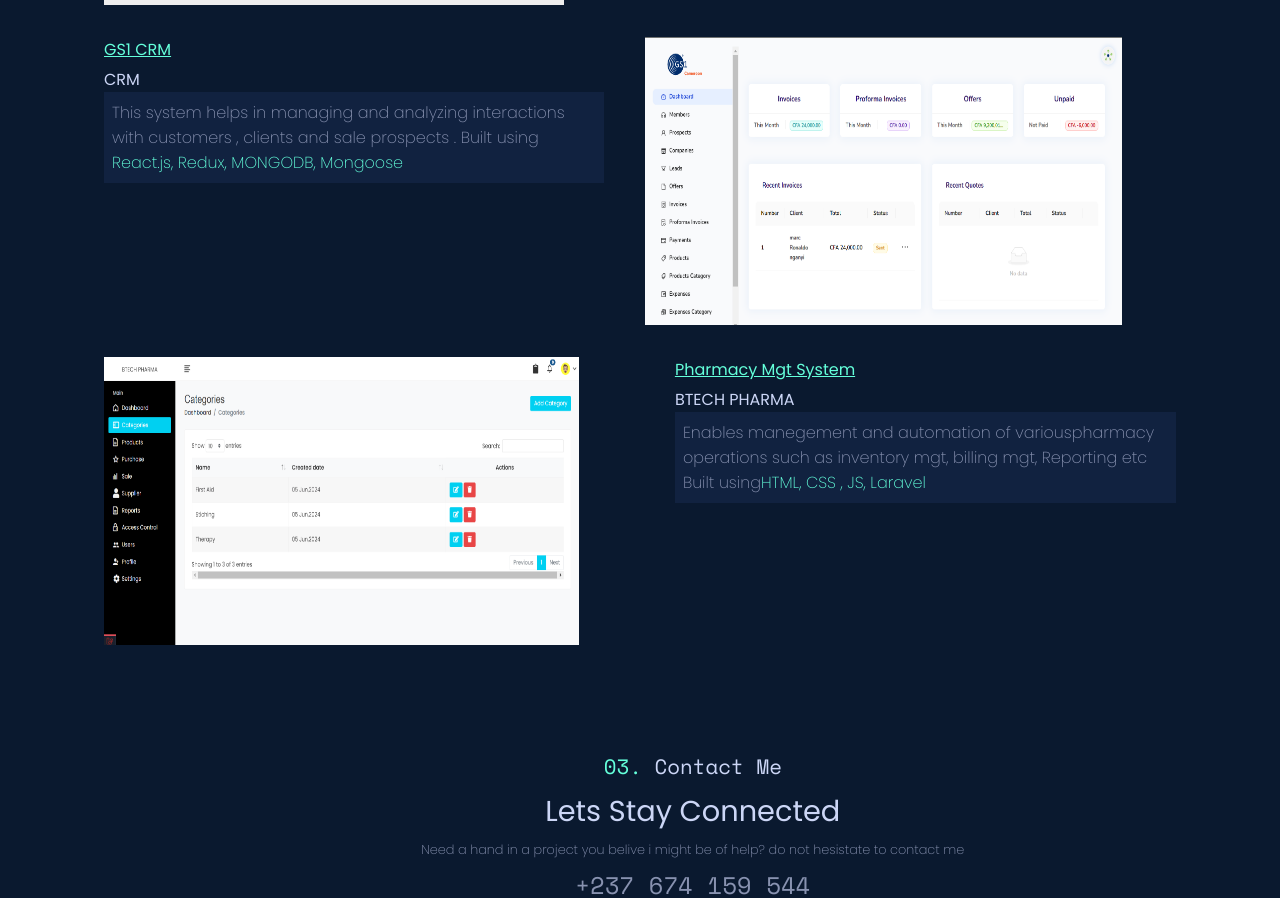
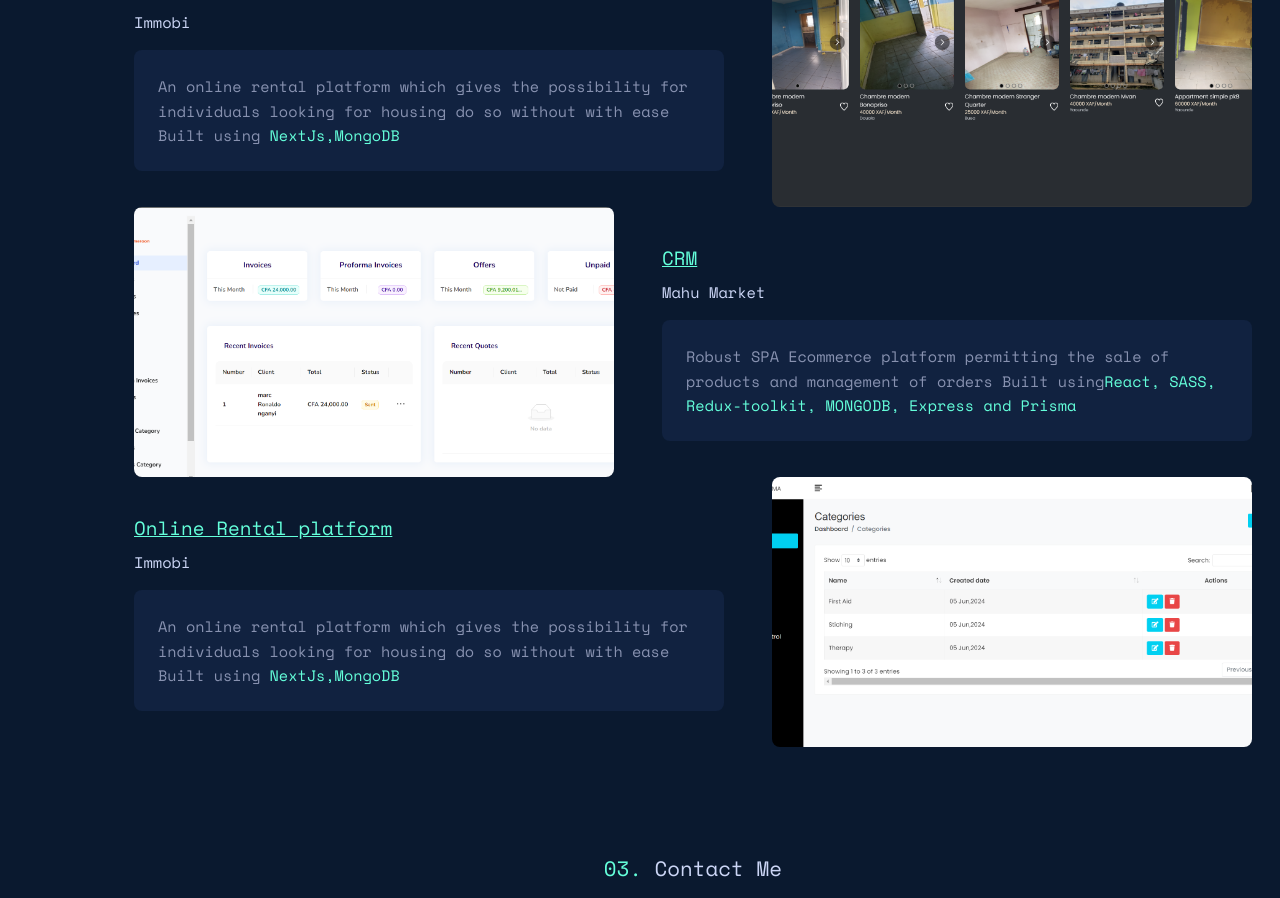
Before and after one commit to Marc-xml/Xama_Tech, a React (Vite) app in the folder Xama_Tech/: page / in a window 1280 px wide. Shown: the part 1880-2778 px from the top of the page. Built offline with nearby package versions, Linux system fonts and the light colour scheme.

Commit message:
modified layout

```diff
--- a/Xama_Tech/src/App.jsx
+++ b/Xama_Tech/src/App.jsx
@@ -137,7 +137,7 @@
 
           <div className='contact-info'>
           <span className="email">marcronaldonganyi@gmail.com</span>
-          <span class="vertical-line"></span>
+          <span className="vertical-line"></span>
 
           </div>
 
--- a/Xama_Tech/src/components/Contact/Contact.jsx
+++ b/Xama_Tech/src/components/Contact/Contact.jsx
@@ -1,6 +1,8 @@
-import React from 'react'
+import React, { useState } from 'react'
 import "./Contact.scss"
 import { motion } from 'framer-motion';
+import { FaPaperPlane, FaWhatsapp, FaGithub, FaLinkedin, FaTwitter } from 'react-icons/fa';
+
 const container = {
   hidden: { opacity: 1, scale: 0 },
   visible: {
@@ -18,26 +20,60 @@
   visible: {
     y: 0,
     opacity: 1
-    },
-
+  }
 };
 
 const Contact = () => {
+  const [message, setMessage] = useState('');
+
+  const handleSubmit = (e) => {
+    e.preventDefault();
+    // Replace this number with your WhatsApp number
+    const whatsappNumber = '237674159544';
+    const whatsappUrl = `https://wa.me/${whatsappNumber}?text=${encodeURIComponent(message)}`;
+    window.open(whatsappUrl, '_blank');
+  };
+
   return (
     <motion.div
       variants={container}
       initial="hidden"
       whileInView="visible"
-    className='contact'>
+      className='contact'
+    >
       <motion.span variants={item} className='title'>
         <span className='title-number'>03. </span>Contact Me
       </motion.span>
-      <motion.span variants={item} className='sub-title'>Lets Stay Connected</motion.span>
-      <motion.div variants={item} className='content'>
-        Need a hand in a project you belive i might be of help? do not hesistate to contact me
+      <motion.span variants={item} className='sub-title'>Let's Stay Connected</motion.span>
+
+      <motion.form variants={item} className='contact-form' onSubmit={handleSubmit}>
+        <div className='input-container'>
+          <input
+            type="text"
+            value={message}
+            onChange={(e) => setMessage(e.target.value)}
+            placeholder="Type your message here..."
+          />
+          <button type="submit">
+            <FaPaperPlane /> Send on WhatsApp
+          </button>
+        </div>
+      </motion.form>
+
+      <motion.div variants={item} className='social-links'>
+        <a href="https://github.com/yourusername" target="_blank" rel="noopener noreferrer">
+          <FaGithub />
+        </a>
+        <a href="https://linkedin.com/in/yourusername" target="_blank" rel="noopener noreferrer">
+          <FaLinkedin />
+        </a>
+        <a href="https://twitter.com/yourusername" target="_blank" rel="noopener noreferrer">
+          <FaTwitter />
+        </a>
+        <a href="https://wa.me/237674159544" target="_blank" rel="noopener noreferrer">
+          <FaWhatsapp />
+        </a>
       </motion.div>
-      {/* <button disabled={true}>Send a Message </button> */}
-    <div style={{fontSize:"1.5rem"}}>  +237 674 159 544 </div>
     </motion.div>
   )
 }
--- a/Xama_Tech/src/components/Footer/Footer.jsx
+++ b/Xama_Tech/src/components/Footer/Footer.jsx
@@ -4,7 +4,7 @@
   return (
     <div className='foot'>
 
-    <svg xmlns="http://www.w3.org/2000/svg" viewBox="0 0 1440 320"><path fill="#64FFDA" fill-opacity="1" d="M0,128L48,117.3C96,107,192,85,288,106.7C384,128,480,192,576,202.7C672,213,768,171,864,176C960,181,1056,235,1152,218.7C1248,203,1344,117,1392,74.7L1440,32L1440,320L1392,320C1344,320,1248,320,1152,320C1056,320,960,320,864,320C768,320,672,320,576,320C480,320,384,320,288,320C192,320,96,320,48,320L0,320Z"></path></svg>
+    <svg xmlns="http://www.w3.org/2000/svg" viewBox="0 0 1440 320"><path fill="#64FFDA" fillOpacity="1" d="M0,128L48,117.3C96,107,192,85,288,106.7C384,128,480,192,576,202.7C672,213,768,171,864,176C960,181,1056,235,1152,218.7C1248,203,1344,117,1392,74.7L1440,32L1440,320L1392,320C1344,320,1248,320,1152,320C1056,320,960,320,864,320C768,320,672,320,576,320C480,320,384,320,288,320C192,320,96,320,48,320L0,320Z"></path></svg>
 
     </div>
   )
--- a/Xama_Tech/src/components/Works/Works.jsx
+++ b/Xama_Tech/src/components/Works/Works.jsx
@@ -39,7 +39,7 @@
      whileInView="visible"
      className='work-content revert '>
      <motion.div variants={item} className='square inverse'>
-     <img src={"/banking.png"} alt="" srcset="" />
+     <img src={"/banking.png"} alt="Banking System Screenshot" />
      </motion.div>
 
      <motion.div
@@ -65,7 +65,7 @@
      whileInView="visible"
      className='work-content'>
      <motion.div variants={item} className='square'>
-     <img src={"/mayu.png"} alt="" srcset="" />
+     <img src={"/mayu1.png"} alt="Ecommerce Website Screenshot" />
      </motion.div>
      <motion.div
      variants={container}
@@ -73,7 +73,7 @@
      whileInView="visible"
      className='inside-content'>
      <motion.div variants={item} className='name'>
-       <span className='content-title'><a href="https://github.com/NdipEstaban/Grace/tree/client" style={{color:'inherit'}}>Ecommerce website </a></span>
+       <span className='content-title'><a href="https://mayu-market.onrender.com/" style={{color:'inherit'}}>Ecommerce website </a></span>
        <span className='content-name'>Mahu Market</span>
 
      </motion.div>
@@ -83,31 +83,56 @@
            </motion.div>
      </motion.div>
      </motion.div>
+
      <motion.div
      variants={container}
      initial="hidden"
      whileInView="visible"
      className='work-content revert '>
      <motion.div variants={item} className='square inverse'>
-     <img src={"/erp.png"} alt="" srcset="" />
+     <img src={"/imombi.png"} alt="Online Rental Platform Screenshot" />
+     </motion.div>
+
+     <motion.div
+     variants={container}
+     initial="hidden"
+     whileInView="visible"
+     className='inside-content'>
+     <motion.div variants={item} className='name'>
+       <span className='content-title'> <a href="https://immobi-sa.vercel.app/" style={{color:'inherit'}}>Online Rental platform </a></span>
+       <span className='content-name'>Immobi</span>
+
+     </motion.div>
+     <motion.div variants={item} className='square-1'>
+An online rental platform which gives the possibility for individuals looking for housing do so without with ease
+               Built using<span> NextJs,MongoDB</span>
+           </motion.div>
+     </motion.div>
      </motion.div>
      <motion.div
      variants={container}
      initial="hidden"
      whileInView="visible"
-     className='inside-content revert'>
+     className='work-content'>
+     <motion.div variants={item} className='square'>
+     <img src={"/erp.png"} alt="Ecommerce Website Screenshot" />
+     </motion.div>
+     <motion.div
+     variants={container}
+     initial="hidden"
+     whileInView="visible"
+     className='inside-content'>
      <motion.div variants={item} className='name'>
-       <span className='content-title'><a href="https://github.com/Marc-xml/GS1-CRM/tree/master" style={{color:'inherit'}}>GS1 CRM </a></span>
-       <span className='content-name'>CRM</span>
+       <span className='content-title'><a href="https://gs1-crm.onrender.com" style={{color:'inherit'}}>CRM </a></span>
+       <span className='content-name'>Mahu Market</span>
 
      </motion.div>
      <motion.div variants={item} className='square-1'>
-                This system helps in managing and analyzing interactions  with customers , clients and sale prospects .
-              Built using<span> React.js, Redux, MONGODB, Mongoose</span>
+               Robust SPA Ecommerce platform permitting the sale of products and management of orders
+                Built using<span>React, SASS, Redux-toolkit, MONGODB, Express and Prisma</span>
            </motion.div>
      </motion.div>
      </motion.div>
-
 
 
 
@@ -115,23 +140,24 @@
      variants={container}
      initial="hidden"
      whileInView="visible"
-     className='work-content'>
-     <motion.div variants={item} className='square'>
-     <img src={"/pharm.png"} alt="" srcset="" />
+     className='work-content revert '>
+     <motion.div variants={item} className='square inverse'>
+     <img src={"/pharm.png"} alt="Online Rental Platform Screenshot" />
      </motion.div>
+
      <motion.div
      variants={container}
      initial="hidden"
      whileInView="visible"
      className='inside-content'>
      <motion.div variants={item} className='name'>
-       <span className='content-title'><a href="https://github.com/Marc-xml/Pharmacy-management-system-main" style={{color:'inherit'}}>Pharmacy Mgt System </a></span>
-       <span className='content-name'>BTECH PHARMA</span>
+       <span className='content-title'> <a href="https://immobi-sa.vercel.app/" style={{color:'inherit'}}>Online Rental platform </a></span>
+       <span className='content-name'>Immobi</span>
 
      </motion.div>
      <motion.div variants={item} className='square-1'>
-               Enables manegement and automation of variouspharmacy operations such as inventory mgt, billing mgt, Reporting etc
-                Built using<span>HTML, CSS , JS, Laravel</span>
+An online rental platform which gives the possibility for individuals looking for housing do so without with ease
+               Built using<span> NextJs,MongoDB</span>
            </motion.div>
      </motion.div>
      </motion.div>
--- a/Xama_Tech/src/components/Works/Works.scss
+++ b/Xama_Tech/src/components/Works/Works.scss
@@ -1,166 +1,218 @@
 @use "../../styles/variables.scss";
-.works{
 
-    width: 100%;
-    // height:20rem;
-    margin:2rem 0;
+.works {
+    // width: 100%;
+    margin: 2rem auto;
+    padding: 0 20px;
+    max-width: 1400px;
+    overflow-x: hidden;
 
-    .work-title{
-        color:variables.$light_text;
+    .work-title {
+        color: variables.$light_text;
         font-family: variables.$mono;
-        font-size: 1.3rem;
-        display:flex;
-        gap:.2rem;
+        font-size: clamp(1rem, 2vw, 1.3rem);
+        display: flex;
+        gap: .2rem;
         margin-bottom: 3rem;
         justify-content: center;
+        flex-wrap: wrap;
 
-        .title-number{
-            color:variables.$light_green;
-            margin-right:1rem;
+        .title-number {
+            color: variables.$light_green;
+            margin-right: 1rem;
         }
     }
-    .inverse{
-        gap:0;
-    }  .revert{
+
+    .work-content {
+        display: flex;
+        align-items: center;
+        // gap: clamp(2rem, 4vw, 4rem);
+        // margin: clamp(2rem, 4vw, 4rem) 0;
+        flex-wrap: wrap;
+
+        &.revert {
             flex-direction: row-reverse;
+        }
 
-        }
-    .work-content{
-        font-family: variables.$poppins;
-       display: flex;
-       gap:6rem;
-       margin:2rem 0;
-        .square{
-            width:80%;
-            height: 18rem;
+        .square {
+            // flex: 1 1 400px;
+            // max-width: 400px;
+            width: 30rem;
+            min-height: 250px;
+            height: auto;
+            aspect-ratio: 16/9;
             background-color: variables.$light_green;
+            border-radius: 8px;
+            overflow: hidden;
 
-            img{
-                width:100%;
+            img {
+                width: 100%;
                 height: 100%;
+                object-fit: cover;
+            }
+
+            &.inverse {
+                position: relative;
             }
         }
-        .inverse{
-            position: relative;
-            right:10rem;
-        }
 
-        .inside-content{
-            position: relative;
-            // bottom:14rem;
-            // left:19rem;
-            // margin-top: 1rem;
-            .name{
-                display: flex;
-                flex-direction: column;
-                gap:.3rem;
-                // margin-left:32rem;
-                .content-title{
-                    color:variables.$light_green;
-                }
-                .content-name{
-                    color:variables.$light_text;
+        .inside-content {
+            flex: 1 1 300px;
+            min-width: 0;
+
+            .name {
+                margin-bottom: 1rem;
+
+                .content-title {
+                    color: variables.$light_green;
+                    font-size: clamp(1rem, 1.5vw, 1.2rem);
+                    margin-bottom: 0.5rem;
+                    display: block;
+                    word-wrap: break-word;
+
+                    a {
+                        display: inline-block;
+                        max-width: 100%;
+                        overflow-wrap: break-word;
+                    }
                 }
 
+                .content-name {
+                    color: variables.$light_text;
+                    font-size: clamp(0.9rem, 1.2vw, 1rem);
+                }
             }
 
-            .square-1{
-                width:80%;
-                height:max-content;
+            .square-1 {
                 background-color: variables.$light_navy;
-                padding:.5rem;
-                font-weight: 200;
-                span{
-                    color:variables.$light_green;
+                padding: clamp(1rem, 2vw, 1.5rem);
+                border-radius: 8px;
+                line-height: 1.6;
+                font-size: clamp(0.85rem, 1.2vw, 0.95rem);
+                word-wrap: break-word;
+
+                span {
+                    color: variables.$light_green;
                 }
             }
         }
     }
 }
-@media screen and (max-width:1172px){
-    .works{
-    margin-top:10rem;
-    width:100%;
-    // .revert{
-    //     flex-direction: column-reverse;
 
-    // }
-        .work-content{
-            display: flex;
-            flex-direction: column-reverse;
-            justify-content: center;
-            align-items: center;
-            margin: 2rem 0;
-            .square{
-                // display: block;
-                width:80%;
-                margin-right: 1rem;
-                height: 21rem;
-
-                // margin-right: 3rem;
-
-            }
-            .inverse{
-                position: relative;
-                right:0rem;
-            }
-            .inside-content{
-                // text-align: center;
-                // margin-top:.1rem;
-                // .square-1{
-                //     // margin-left: auto;
-                //     // margin-top: .2rem;
-                //     // margin-right: 3rem;
-                //     width:30%;
-                //     text-align: center;
-                //     padding: 5px;
-                // }
-            }
-        }
-    }
-}
+// Extra Large screens
 @media screen and (min-width: 1800px) {
     .works {
+        max-width: 1800px;
+        padding: 0 40px;
+
         .work-content {
+            gap: 6rem;
+
             .square {
-                width: 30%;
-                height: 22rem;
+                max-width: 800px;
             }
         }
     }
 }
 
-// @media screen and (min-width: 1538px) {
-//     .works {
-//         .work-content {
-//             .square {
-//                 width: 30%;
-//                 height: 22rem;
-//             }
-//         }
-//     }
-// }
-@media screen and (max-width: 700px) {
+// Large screens
+@media screen and (max-width: 1400px) {
     .works {
-        margin-top:1rem;
+        padding: 0 30px;
+
         .work-content {
-
-
-                .square-1{
-                    width:95%;
-                    height:max-content;
-                    background-color: variables.$light_navy;
-                    padding:.5rem;
-                    font-weight: 200;
-                    span{
-                        color:variables.$light_green;
-                    }
-                }
-                .square {
-                    width:95%;
-                    height: 10rem;
-                }
-
+            gap: 3rem;
         }
     }
 }
+
+// Medium screens
+@media screen and (max-width: 1172px) {
+    .works {
+        margin-top: 3rem;
+        padding: 0 25px;
+
+        .work-content {
+            flex-direction: column !important;
+            align-items: stretch;
+            gap: 2rem;
+
+            .square {
+                flex: 1 1 100%;
+                width: 100%;
+                max-width: 100%;
+                margin: 0 auto;
+            }
+
+            .inside-content {
+                flex: 1 1 100%;
+                width: 100%;
+                padding: 0;
+
+                .name {
+                    text-align: left;
+                }
+
+                .square-1 {
+                    width: 100%;
+                }
+            }
+        }
+    }
+}
+
+// Small screens
+@media screen and (max-width: 700px) {
+    .works {
+        margin-top: 2rem;
+        padding: 0 15px;
+
+        .work-title {
+            text-align: center;
+            padding: 0 10px;
+        }
+
+        .work-content {
+            margin: 2rem 0;
+            gap: 1.5rem;
+
+            .square {
+                min-height: 200px;
+            }
+
+            .inside-content {
+                .square-1 {
+                    padding: 15px;
+                }
+            }
+        }
+    }
+}
+
+// Extra small screens
+@media screen and (max-width: 480px) {
+    .works {
+        padding: 0 10px;
+
+        .work-content {
+            gap: 1rem;
+
+            .square {
+                min-height: 180px;
+            }
+
+            .inside-content {
+                .name {
+                    .content-title {
+                        font-size: 1rem;
+                    }
+                }
+
+                .square-1 {
+                    padding: 12px;
+                    font-size: 0.85rem;
+                }
+            }
+        }
+    }
+}
```
Also changed, not shown: Xama_Tech/src/components/Contact/Contact.scss (+87 -0 lines), Xama_Tech/src/components/Layout/Layout.scss (+5 -3 lines), Xama_Tech/src/components/Navbar/Navbar.jsx (+9 -9 lines), Xama_Tech/public/imombi.png (added), Xama_Tech/public/mayu1.png (added). Lines whose indentation alone changed are shown as unchanged.
